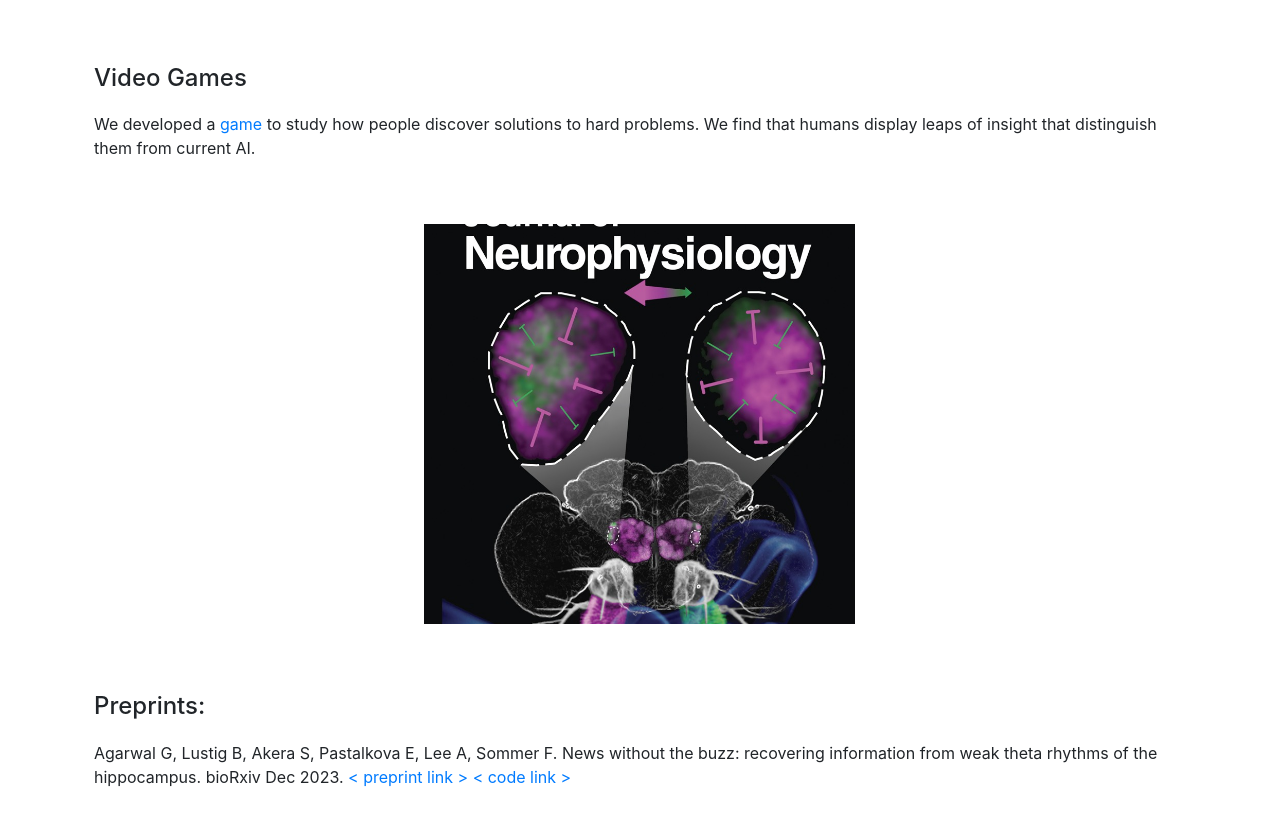
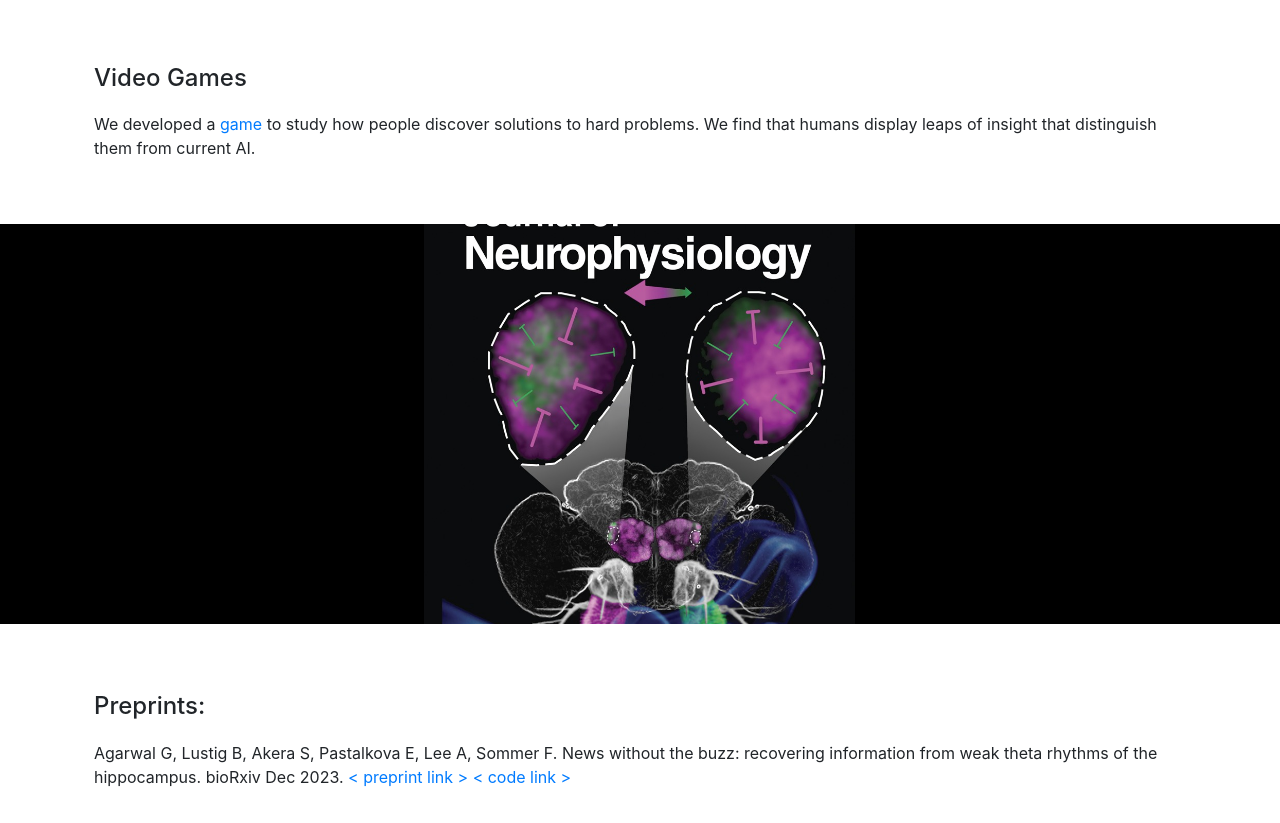
Before and after one commit to SeijiAkera/BeatLab-site, a Flask app: page / in a window 1280 px wide. Shown: the part 1950-2773 px from the top of the page. Run offline with Flask 3, Linux system fonts and the light colour scheme; some libraries are stand-ins or nearby versions.

```diff
--- a/templates/index.html
+++ b/templates/index.html
@@ -265,7 +265,7 @@
         </section>
 
         <!-- Publications Parallax -->
-        <section id="publications-parallax">
+        <section id="publications-parallax" style="background-color: black;">
             <div class="parallax" style="background-image: url('https://github.com/SeijiAkera/BeatLab-test-site/blob/main/static/assets/img/publications.jpeg?raw=true');
                                          background-position: center 30%;
                                          background-size: auto 140%;"></div>
```
